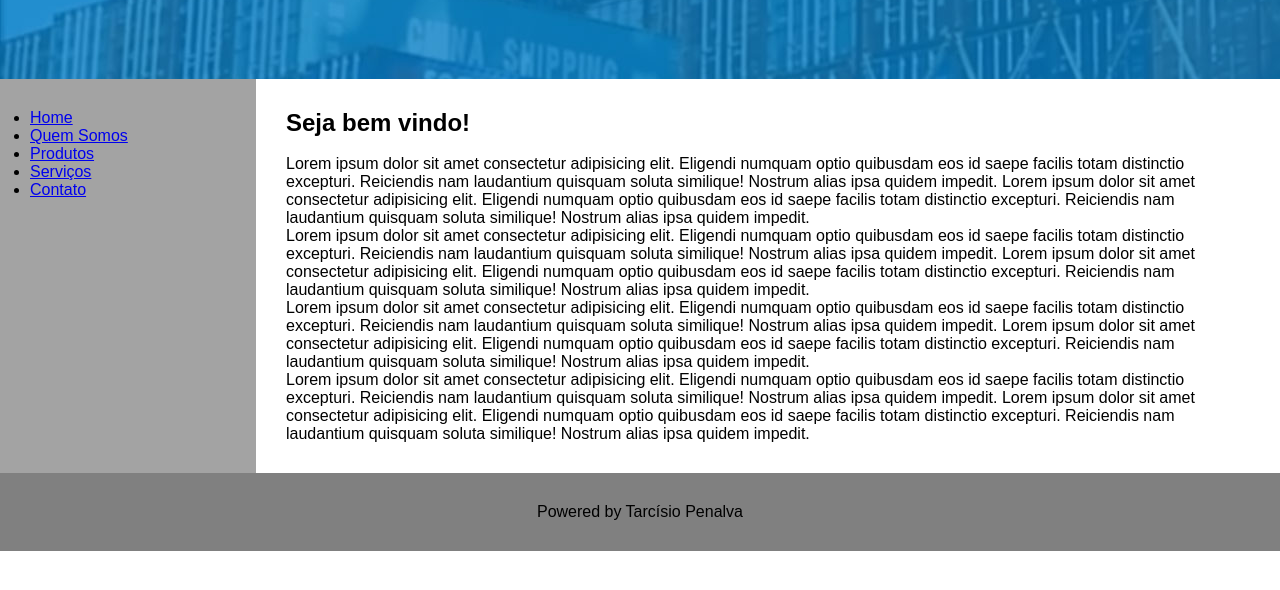
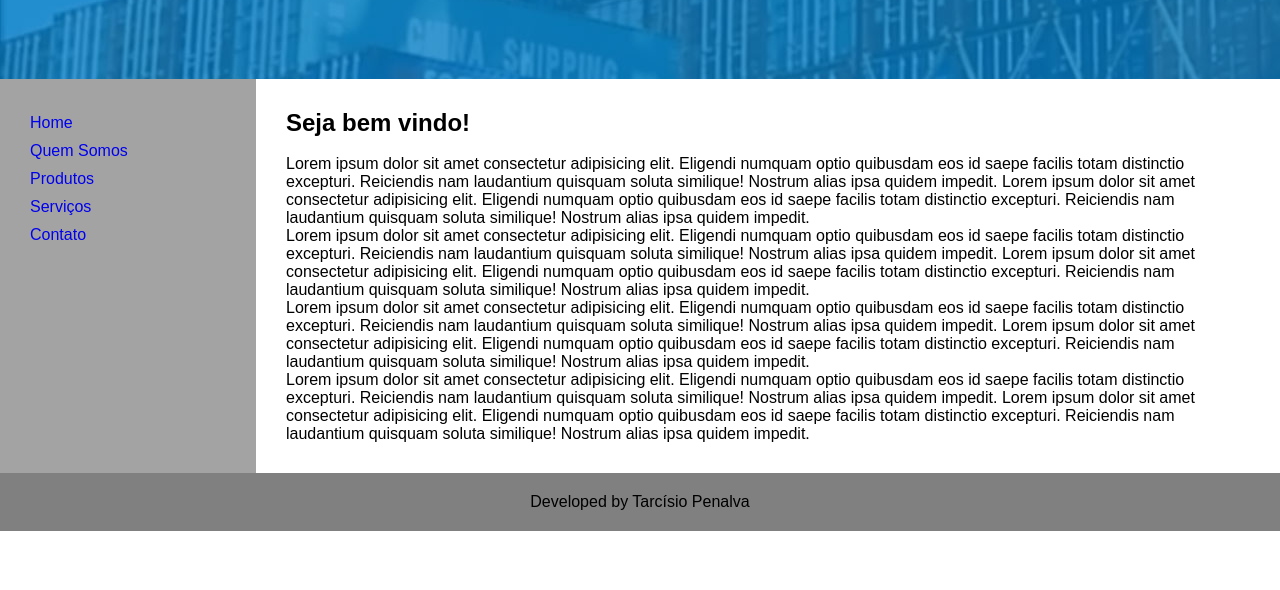
Before and after one commit to tarcisiopenalva/repositorio-git, a plain HTML site: page website/index.html in a window 1280 px wide. Shown: the part 158-748 px from the top of the page. Drawn offline with Linux system fonts and the light colour scheme.

Commit message:
Estilização da lista e ancora

```diff
--- a/website/css/style.css
+++ b/website/css/style.css
@@ -24,6 +24,19 @@ body {
 
 }
 
+li {
+    list-style: none;
+    padding: 5px 0;
+}
+
+li a {
+    text-decoration: none;
+}
+
+li a:hover {
+    color:#ffffff;
+}
+
 .content {
    width: 80%;
    padding: 30px;
@@ -32,5 +45,6 @@ body {
 .footer {
     background-color: #808080;
     text-align: center;
-    padding: 30px;
+    padding: 20px;
+
 }
--- a/website/index.html
+++ b/website/index.html
@@ -70,7 +70,7 @@
     </section>
 
     <footer class="footer">
-        Powered by Tarcísio Penalva
+        Developed by Tarcísio Penalva
     </footer>
 
 </body>
```
Also changed, not shown: website/contato.html (+1 -1 lines), website/produtos.html (+1 -1 lines), website/quem-somos.html (+1 -1 lines), website/servicos.html (+1 -1 lines).
